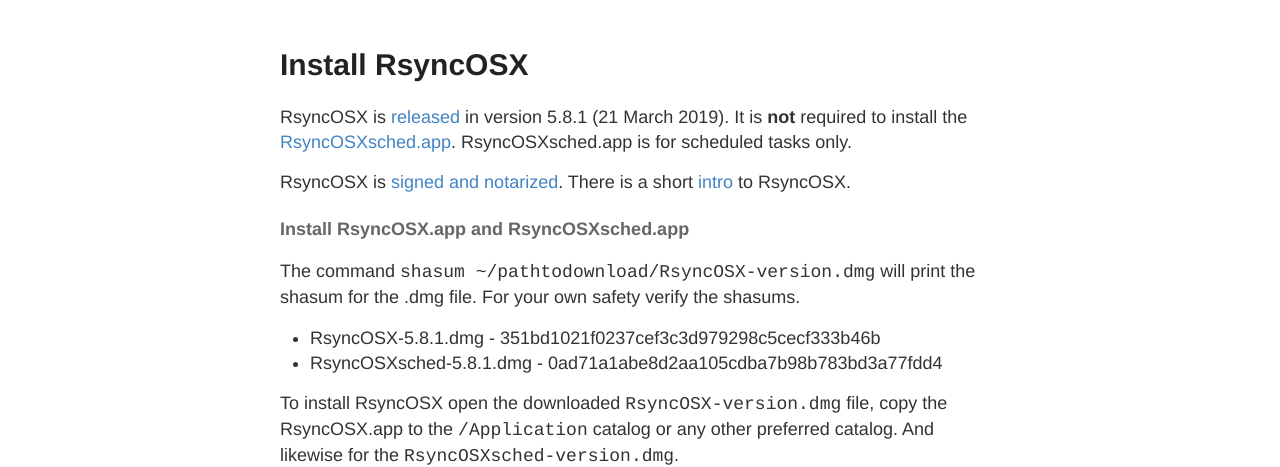
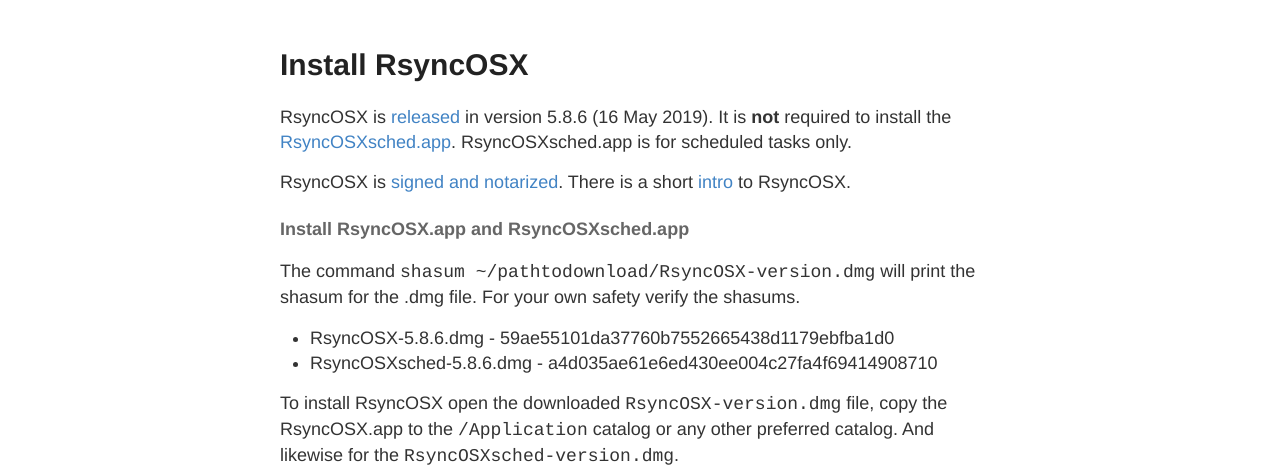
Before and after one commit to d2s/Documentation, a Jekyll site: the page built from _posts/2018-04-10-RsyncOSX.md, in a window 1280 px wide. Shown: the part 122-589 px from the top of the page. Built offline with Jekyll 4.4.1, drawn with Linux system fonts in a browser that asks for light colours.

Commit message:
Update 2018-04-10-RsyncOSX.md

```diff
--- a/_posts/2018-04-10-RsyncOSX.md
+++ b/_posts/2018-04-10-RsyncOSX.md
@@ -3,7 +3,7 @@ layout: post
 title:  "Install RsyncOSX"
 permalink: Install
 ---
-RsyncOSX is [released](https://github.com/rsyncOSX/RsyncOSX/releases/tag/v5.8.1) in version 5.8.1 (21 March 2019). It is **not** required to install the [RsyncOSXsched.app](https://github.com/rsyncOSX/RsyncOSXsched). RsyncOSXsched.app is for scheduled tasks only.
+RsyncOSX is [released](https://github.com/rsyncOSX/RsyncOSX/releases/tag/v5.8.6) in version 5.8.6 (16 May 2019). It is **not** required to install the [RsyncOSXsched.app](https://github.com/rsyncOSX/RsyncOSXsched). RsyncOSXsched.app is for scheduled tasks only.
 
 RsyncOSX is [signed and notarized](/Notarized). There is a short [intro](/Intro) to RsyncOSX.
 
@@ -11,8 +11,8 @@ RsyncOSX is [signed and notarized](/Notarized). There is a short [intro](/Intro)
 
 The command `shasum ~/pathtodownload/RsyncOSX-version.dmg` will print the shasum for the .dmg file. For your own safety verify the shasums.
 
-- RsyncOSX-5.8.1.dmg - 351bd1021f0237cef3c3d979298c5cecf333b46b
-- RsyncOSXsched-5.8.1.dmg - 0ad71a1abe8d2aa105cdba7b98b783bd3a77fdd4
+- RsyncOSX-5.8.6.dmg - 59ae55101da37760b7552665438d1179ebfba1d0
+- RsyncOSXsched-5.8.6.dmg - a4d035ae61e6ed430ee004c27fa4f69414908710
 
 To install RsyncOSX open the downloaded `RsyncOSX-version.dmg` file, copy the RsyncOSX.app to the `/Application` catalog or any other preferred catalog. And likewise for the `RsyncOSXsched-version.dmg`.
 
```
